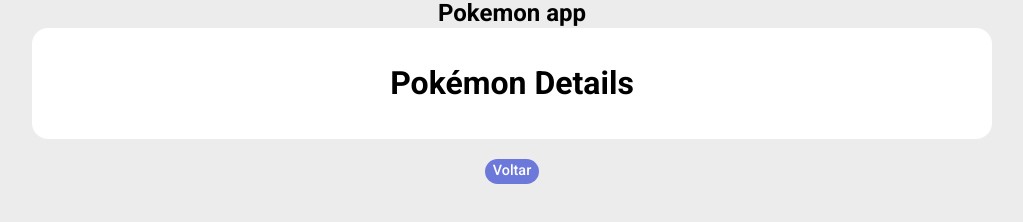
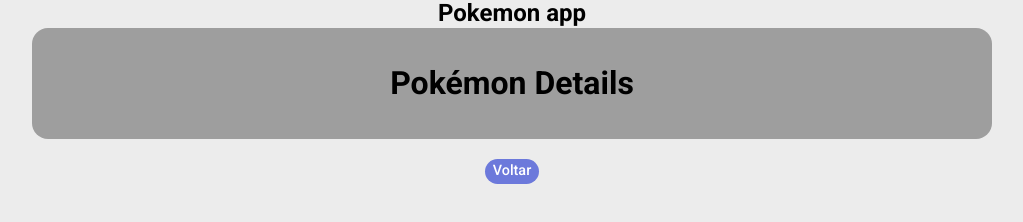
Before and after one commit to Kevinwmiguel/pokedex, a website: page pokemon details.html in a window 1280 px wide. Shown: the whole page, without its empty margins (128-1151 px from the left). Drawn offline with nearby package versions, Linux system fonts and the light colour scheme; the site is published under a folder, as on GitHub Pages, so addresses that start at the root find nothing; no server answers.

Commit message:
Update detail.css

```diff
--- a/css/detail.css
+++ b/css/detail.css
@@ -18,7 +18,7 @@ li {
     width: 60rem;
     border-radius: 1rem;
     text-align: center;
-    background-image: url('/img/o8a7u5vl6hb41.png');
+    background-image: url('../img/o8a7u5vl6hb41.png');
     background-position: center;
     background-size: cover;
     margin-left: auto;
```
